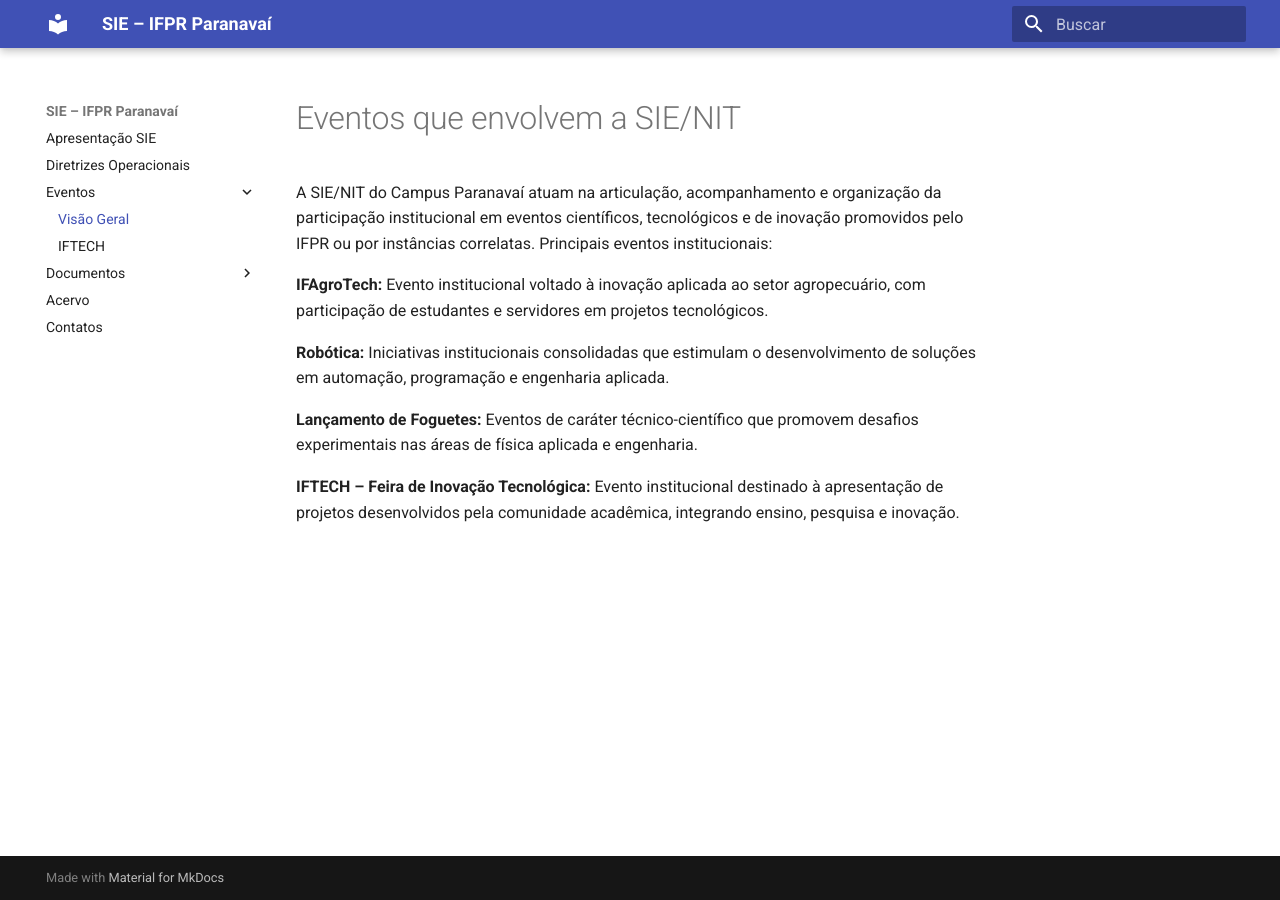
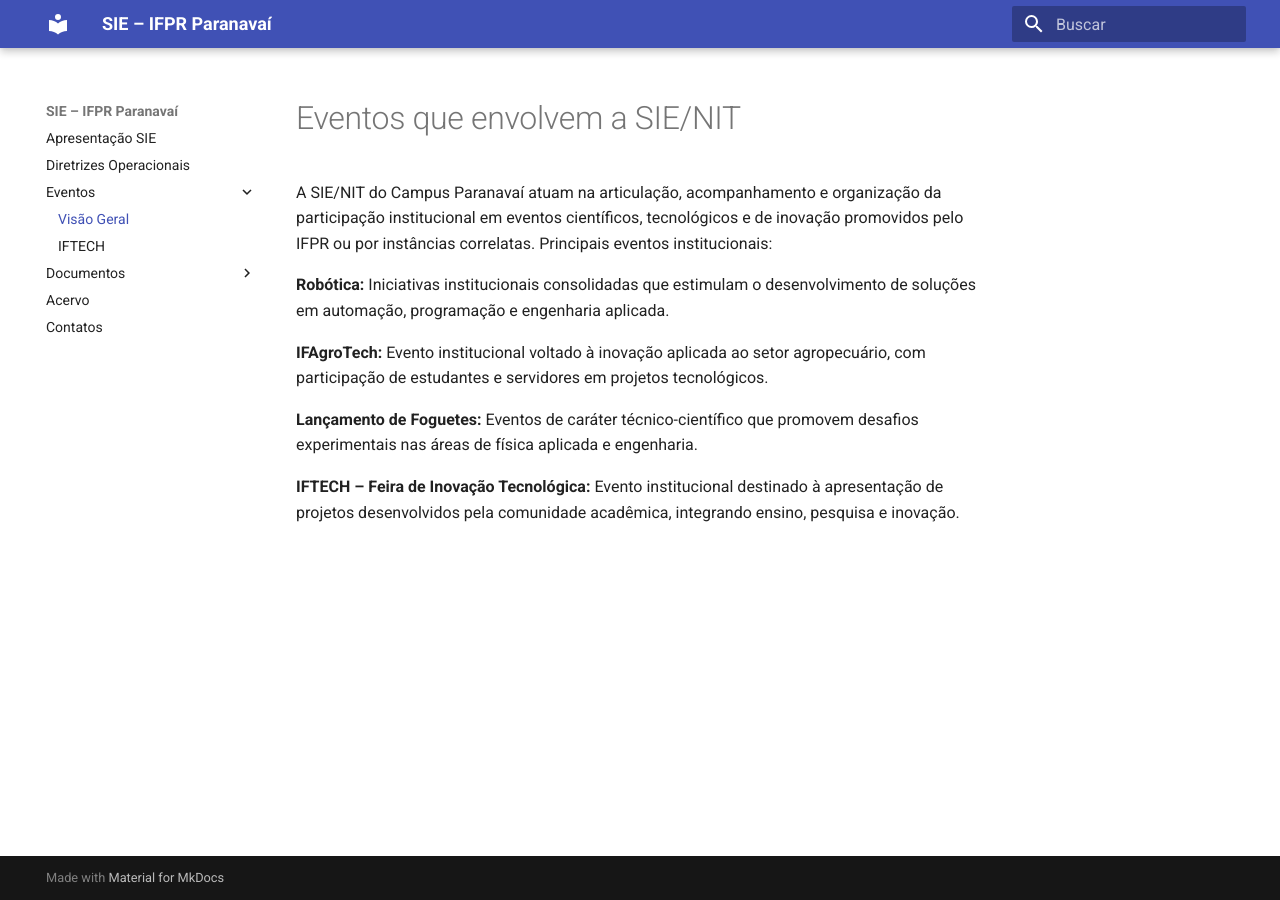
Before and after one commit to ifpr-sie-paranavai/dossie, an MkDocs documentation site: the page built from docs/eventos.md, in a window 1280 px wide. Built offline with MkDocs 1.6.1 and Material for MkDocs 9.7.7, drawn with Linux system fonts in a browser that asks for light colours.

```diff
--- a/docs/eventos.md
+++ b/docs/eventos.md
@@ -2,9 +2,9 @@
 
 A SIE/NIT do Campus Paranavaí atuam na articulação, acompanhamento e organização da participação institucional em eventos científicos, tecnológicos e de inovação promovidos pelo IFPR ou por instâncias correlatas. Principais eventos institucionais:
 
+**Robótica:** Iniciativas institucionais consolidadas que estimulam o desenvolvimento de soluções em automação, programação e engenharia aplicada.
+
 **IFAgroTech:** Evento institucional voltado à inovação aplicada ao setor agropecuário, com participação de estudantes e servidores em projetos tecnológicos.
-
-**Robótica:** Iniciativas institucionais consolidadas que estimulam o desenvolvimento de soluções em automação, programação e engenharia aplicada.
 
 **Lançamento de Foguetes:** Eventos de caráter técnico-científico que promovem desafios experimentais nas áreas de física aplicada e engenharia.
 
```
